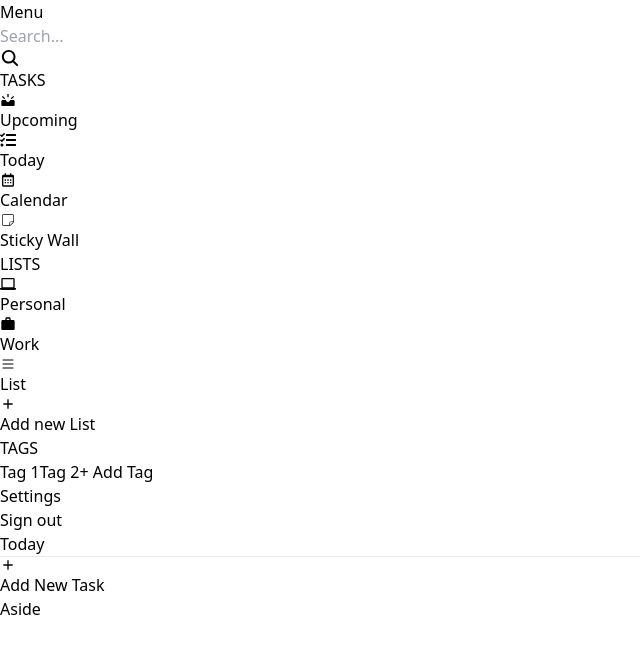
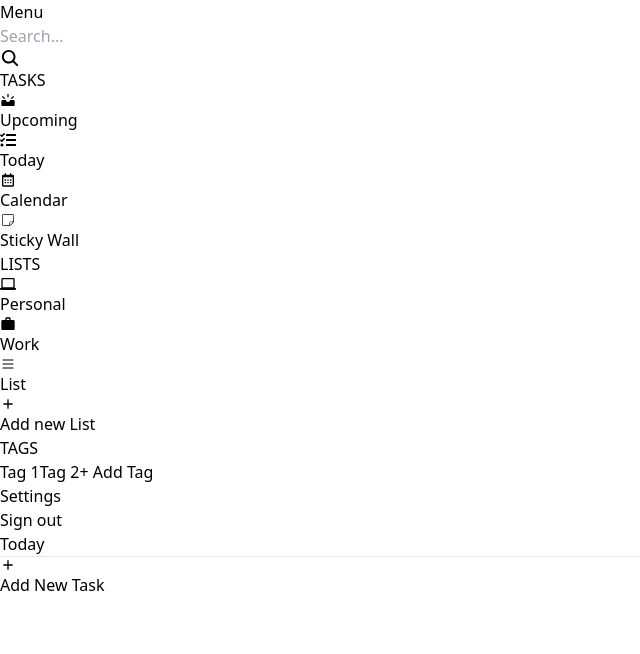
Before and after one commit to Daniel264/to-do-list, a React (Vite) app: page / in a window 1280 px wide. Shown: the top 654 px of the page, without its empty margins (0-640 px from the left). Built offline with nearby package versions, Linux system fonts and the light colour scheme.

Commit message:
change the grid layout

```diff
--- a/src/App.tsx
+++ b/src/App.tsx
@@ -5,14 +5,13 @@ import "./index.css";
 function App() {
   return (
     <>
-      <div className="grid grid-cols-3">
-        <div className="bg-gray-100">
+      <div className="grid grid-cols-2 h-screen">
+        <div className="w-2/3 bg-gray-100">
           <Menu />
         </div>
-        <div>
+        <div className="w-1/3">
           <Main />
         </div>
-        <div>Aside</div>
       </div>
     </>
   );
```
